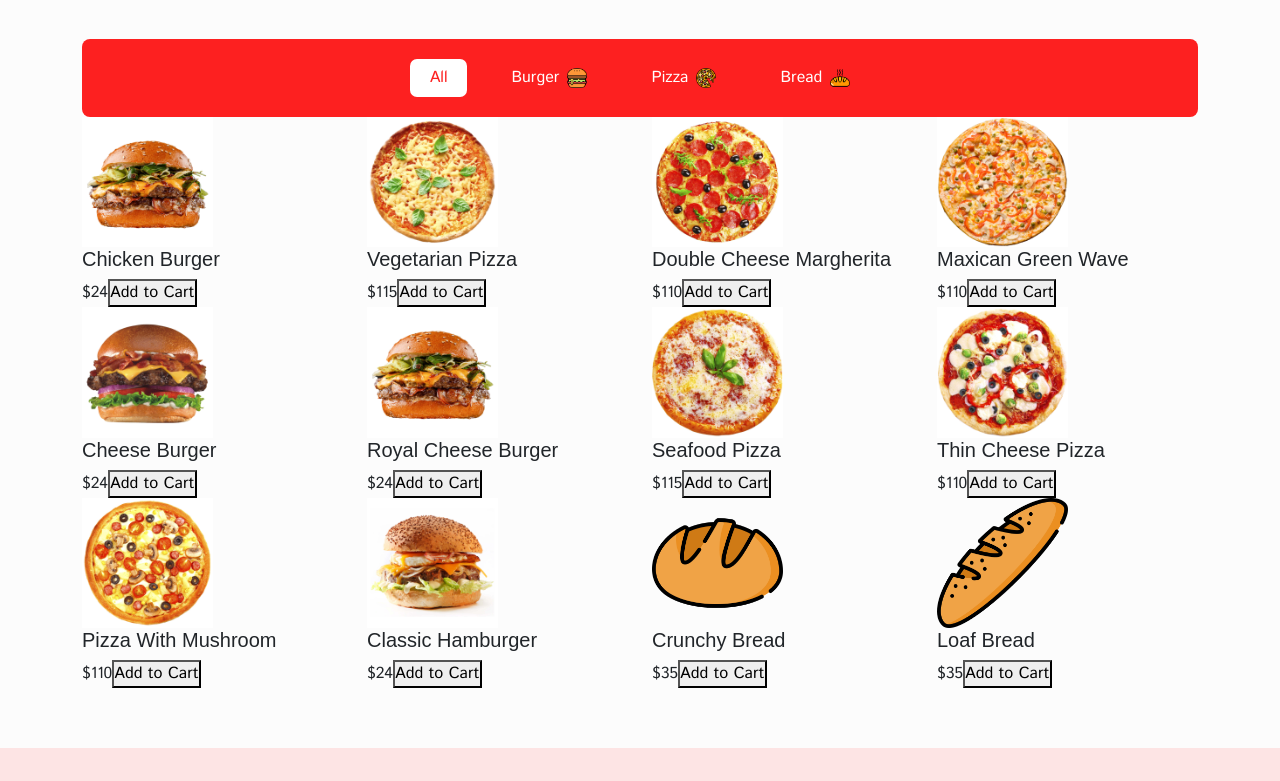
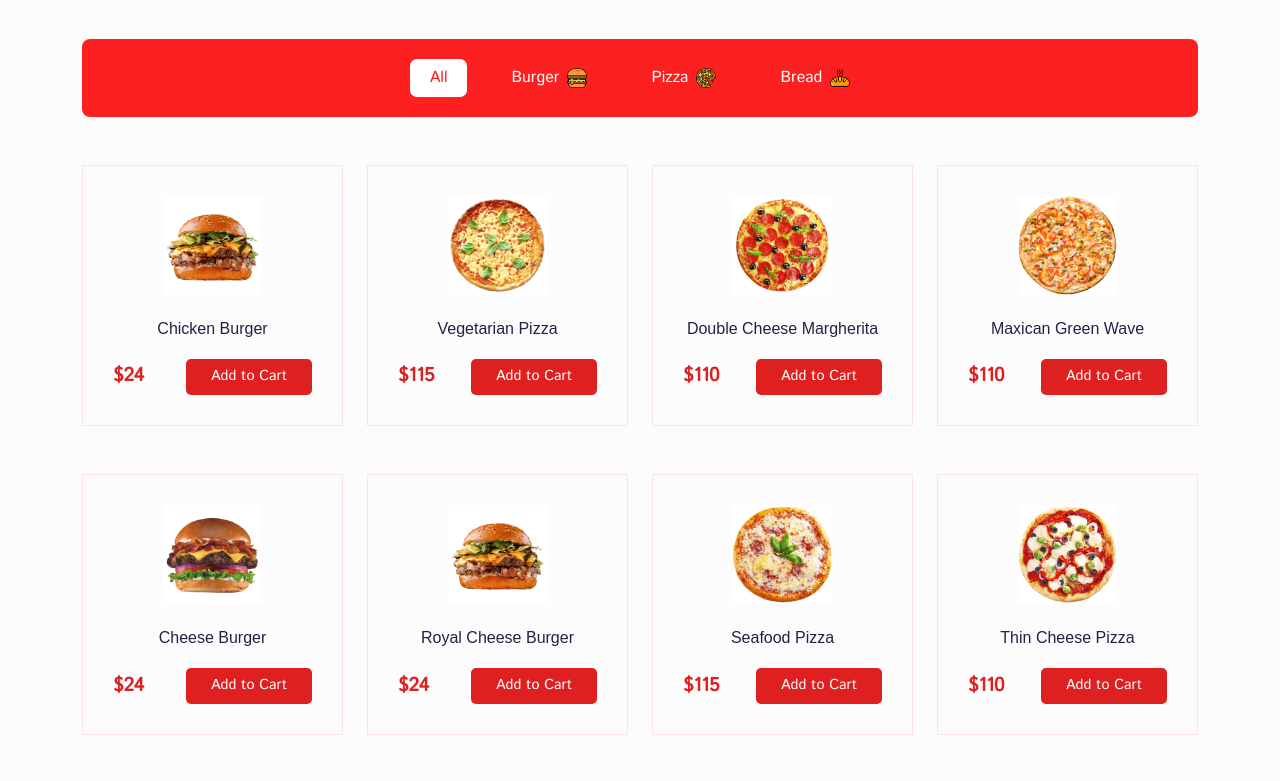
Before and after one commit to sinakoushkii/food-delivery-website, a React app: page /home in a window 1280 px wide. Shown: the part 1592-2373 px from the top of the page. Built offline with nearby package versions, Linux system fonts and the light colour scheme; the HTML template or start-up script is replaced by a standard one; a web font is replaced by a local one.

Commit message:
feat: styles added to popular foods menu

```diff
--- a/src/components/Ui/productCart/ProductCart.jsx
+++ b/src/components/Ui/productCart/ProductCart.jsx
@@ -1,9 +1,9 @@
 import React from 'react'
-import productImg from '../../../assets/images/product_01.1.jpg'
 import { Link } from 'react-router-dom'
+import '../../../styles/productCard.css'
 
-export default function ProductCart({item}) {
-    const {id, title, image01, price }=item
+export default function ProductCart({ item }) {
+    const { id, title, image01, price } = item
 
     return (
         <div className='product__item'>
@@ -12,9 +12,11 @@
             </div>
             <div className='product__content'>
                 <h5><Link to={`/foods/${id}`}>{title}</Link></h5>
-                <div>
+                <div className='d-flex align-items-center justify-content-between'>
                     <span className='product__price'>${price}</span>
-                    <button className='addtoCart__btn'>Add to Cart</button>
+                    <button className='addtoCart__btn'>
+                        <span>Add to Cart</span>
+                    </button>
                 </div>
             </div>
         </div>
--- a/src/pages/Home.jsx
+++ b/src/pages/Home.jsx
@@ -143,7 +143,7 @@
             </Col>
             {
               products.map(item => (
-                <Col lg='3' md='4' key={item.id}>
+                <Col className='mt-5' lg='3' md='4' key={item.id}>
                   <ProductCart item={item}/>
                 </Col>
               ))
--- /dev/null
+++ b/src/styles/productCard.css
@@ -0,0 +1,38 @@
+.product__item {
+    border: 1px solid #fde4e4;
+    text-align: center;
+    padding: 30px;
+    cursor: pointer;
+
+}
+
+.product__img {
+    margin-bottom: 20px;
+    transition: 0.4s;
+}
+.product__img:hover {
+    transform: scale(1.2);
+    transition: 0.4s;
+}
+.product__content h5{
+    margin-bottom: 20px;
+
+}
+.product__content h5 a {
+    color: #212245;
+    font-size: 1rem;
+}
+.product__price{
+    font-weight: 600;
+    font-size: 1.2rem;
+    color: #df2020;
+}
+.addtoCart__btn{
+    border: none;
+    outline: none;
+    color: #fff;
+    padding: 7px 25px;
+    background-color: #df2020;
+    border-radius: 5px;
+    font-size: 0.9rem;
+}
```
